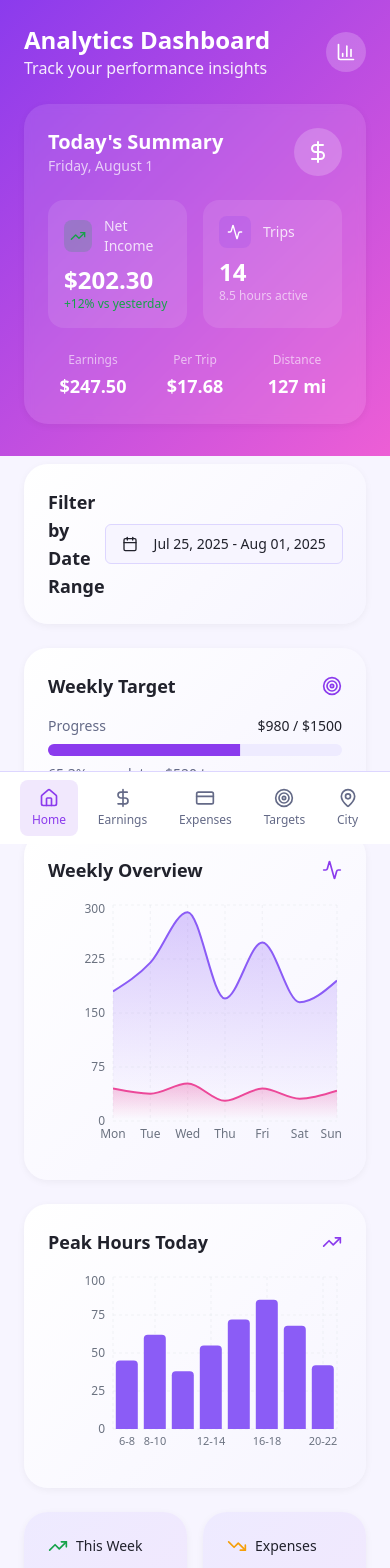
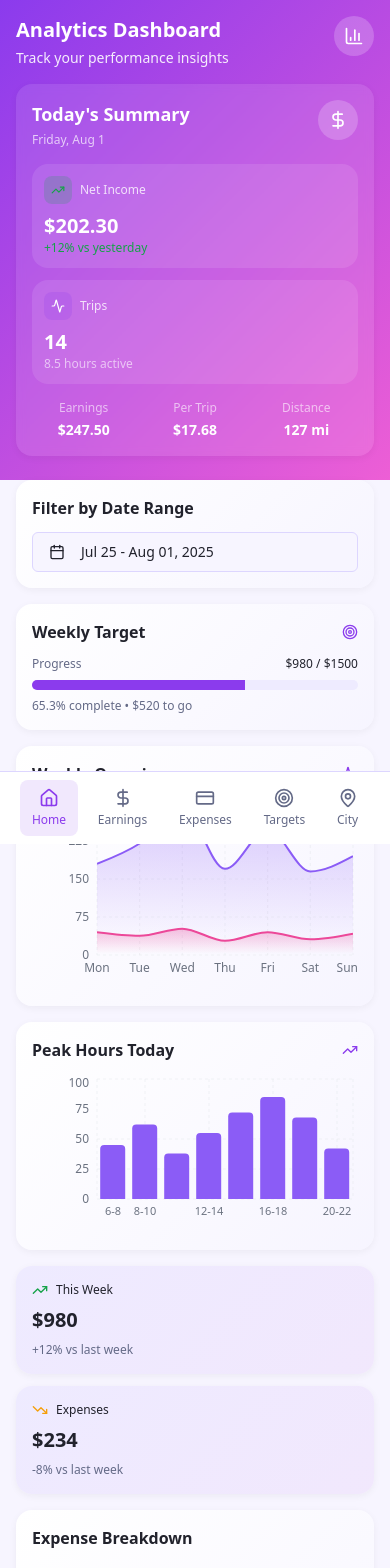
Before and after one commit to Arifalkharusi/urban-route-pro, a React (Vite) app: page /dashboard in a window 390 px wide. Shown: the top 1568 px of the page. Built offline with nearby package versions, Linux system fonts and the light colour scheme.

Commit message:
Improve UI for mobile
Refine the user interface for better mobile-friendliness, without converting to a native mobile app.

```diff
--- a/src/components/GradientCard.tsx
+++ b/src/components/GradientCard.tsx
@@ -16,7 +16,7 @@ const GradientCard = ({ children, className, variant = "card" }: GradientCardPro
 
   return (
     <div className={cn(
-      "rounded-2xl p-6 shadow-card",
+      "rounded-xl sm:rounded-2xl p-4 sm:p-6 shadow-card touch-manipulation",
       variantClasses[variant],
       className
     )}>
--- a/src/index.css
+++ b/src/index.css
@@ -116,5 +116,24 @@ All colors MUST be HSL.
 
   body {
     @apply bg-background text-foreground;
+    /* Better mobile experience */
+    -webkit-tap-highlight-color: transparent;
+    touch-action: manipulation;
+  }
+
+  /* Improve mobile scrolling */
+  * {
+    -webkit-overflow-scrolling: touch;
+  }
+
+  /* Better mobile input experience */
+  input, select, textarea {
+    @apply text-base; /* Prevents zoom on iOS */
+  }
+
+  @media (max-width: 640px) {
+    input, select, textarea {
+      font-size: 16px; /* Prevents zoom on iOS */
+    }
   }
 }
--- a/src/pages/CityInfo.tsx
+++ b/src/pages/CityInfo.tsx
@@ -283,20 +283,19 @@ const CityInfo = () => {
   return (
     <div className="min-h-screen bg-background pb-20">
       {/* Header */}
-      <div className="bg-gradient-primary text-white p-6">
-        <div className="space-y-4">
+      <div className="bg-gradient-primary text-white p-4 sm:p-6">
+        <div className="space-y-3 sm:space-y-4">
 
           {/* City Selection */}
           <div className="space-y-2">
-            <label className="text-sm font-medium text-white/90">Select City</label>
+            <label className="text-xs sm:text-sm font-medium text-white/90">Select City</label>
             <Select value={searchCity} onValueChange={setSearchCity}>
-              <SelectTrigger className="bg-white/10 border-white/20 text-white rounded-xl">
-                <SelectValue placeholder="Choose a city" />
-                <ChevronDown className="h-4 w-4 text-white/60" />
+              <SelectTrigger className="bg-white/10 border-white/20 text-white h-11 sm:h-10">
+                <SelectValue placeholder="Choose your city" />
               </SelectTrigger>
-              <SelectContent className="bg-background border shadow-lg z-[100]">
+              <SelectContent>
                 {cities.map((city) => (
-                  <SelectItem key={city} value={city} className="cursor-pointer">
+                  <SelectItem key={city} value={city}>
                     {city}
                   </SelectItem>
                 ))}
@@ -317,15 +316,15 @@ const CityInfo = () => {
         </div>
       </div>
 
-      <div className="p-6">
+      <div className="p-4 sm:p-6 space-y-4 sm:space-y-6 -mt-4">
         {/* Modern Tab Selectors */}
-        <div className="grid grid-cols-4 gap-3 mb-6">
+        <div className="grid grid-cols-2 sm:grid-cols-4 gap-2 sm:gap-3 mb-4 sm:mb-6">
           {tabData.map((tab) => (
             <button
               key={tab.id}
               onClick={() => setActiveTab(tab.id)}
               className={`
-                relative flex flex-col items-center gap-2 p-4 rounded-2xl border-2 transition-all duration-300 hover:scale-105
+                relative flex flex-col items-center gap-1.5 sm:gap-2 p-3 sm:p-4 rounded-xl sm:rounded-2xl border-2 transition-all duration-300 touch-manipulation
                 ${activeTab === tab.id
                   ? 'border-primary bg-primary/10 shadow-lg shadow-primary/20'
                   : 'border-border bg-card hover:border-primary/30 hover:bg-accent/50'
@@ -333,25 +332,25 @@ const CityInfo = () => {
               `}
             >
               {activeTab === tab.id && (
-                <div className="absolute -top-1 -right-1 w-3 h-3 bg-primary rounded-full animate-pulse" />
+                <div className="absolute -top-1 -right-1 w-2.5 h-2.5 sm:w-3 sm:h-3 bg-primary rounded-full animate-pulse" />
               )}
               <div className={`
-                w-12 h-12 rounded-xl flex items-center justify-center transition-all duration-300
+                w-8 h-8 sm:w-12 sm:h-12 rounded-lg sm:rounded-xl flex items-center justify-center transition-all duration-300
                 ${activeTab === tab.id
                   ? 'bg-primary text-primary-foreground shadow-md'
                   : 'bg-muted text-muted-foreground group-hover:bg-primary/20'
                 }
               `}>
-                <tab.icon className="w-6 h-6" />
+                <tab.icon className="w-4 h-4 sm:w-6 sm:h-6" />
               </div>
               <span className={`
-                text-sm font-medium transition-colors duration-300
+                text-xs sm:text-sm font-medium transition-colors duration-300 text-center
                 ${activeTab === tab.id ? 'text-primary' : 'text-muted-foreground'}
               `}>
                 {tab.label}
               </span>
               <div className={`
-                w-8 h-1 rounded-full transition-all duration-300
+                w-6 h-0.5 sm:w-8 sm:h-1 rounded-full transition-all duration-300
                 ${activeTab === tab.id ? 'bg-primary' : 'bg-transparent'}
               `} />
             </button>
--- a/src/pages/Dashboard.tsx
+++ b/src/pages/Dashboard.tsx
@@ -58,87 +58,87 @@ const Dashboard = () => {
   return (
     <div className="min-h-screen bg-background pb-20">
       {/* Header */}
-      <div className="bg-gradient-primary text-white p-6 pb-8">
-        <div className="flex justify-between items-center mb-6">
-          <div>
-            <h1 className="text-2xl font-bold">Analytics Dashboard</h1>
-            <p className="opacity-90">Track your performance insights</p>
+      <div className="bg-gradient-primary text-white p-4 sm:p-6 pb-6 sm:pb-8">
+        <div className="flex justify-between items-start sm:items-center mb-4 sm:mb-6">
+          <div className="flex-1 min-w-0">
+            <h1 className="text-xl sm:text-2xl font-bold truncate">Analytics Dashboard</h1>
+            <p className="opacity-90 text-sm sm:text-base mt-1">Track your performance insights</p>
           </div>
-          <div className="w-10 h-10 bg-white/20 rounded-full flex items-center justify-center">
-            <BarChart3 className="w-5 h-5" />
+          <div className="w-10 h-10 sm:w-12 sm:h-12 bg-white/20 rounded-full flex items-center justify-center ml-3 flex-shrink-0">
+            <BarChart3 className="w-5 h-5 sm:w-6 sm:h-6" />
           </div>
         </div>
 
         {/* Today's Summary */}
         <GradientCard variant="card" className="bg-white/10 backdrop-blur-sm border-white/20">
-          <div className="flex justify-between items-center mb-6">
-            <div>
-              <h2 className="text-xl font-bold text-white">Today's Summary</h2>
-              <p className="text-white/70 text-sm">
+          <div className="flex justify-between items-start sm:items-center mb-4 sm:mb-6">
+            <div className="flex-1 min-w-0">
+              <h2 className="text-lg sm:text-xl font-bold text-white">Today's Summary</h2>
+              <p className="text-white/70 text-xs sm:text-sm mt-1">
                 {new Date().toLocaleDateString('en-US', {
                   weekday: 'long',
-                  month: 'long',
+                  month: 'short',
                   day: 'numeric'
                 })}
               </p>
             </div>
-            <div className="w-12 h-12 bg-white/20 rounded-2xl flex items-center justify-center">
-              <DollarSign className="w-6 h-6 text-white" />
+            <div className="w-10 h-10 sm:w-12 sm:h-12 bg-white/20 rounded-2xl flex items-center justify-center ml-3 flex-shrink-0">
+              <DollarSign className="w-5 h-5 sm:w-6 sm:h-6 text-white" />
             </div>
           </div>
 
-          <div className="grid grid-cols-2 gap-4 mb-6">
-            <div className="bg-white/10 rounded-xl p-4">
-              <div className="flex items-center gap-3 mb-2">
-                <div className="w-8 h-8 bg-success/20 rounded-lg flex items-center justify-center">
-                  <TrendingUp className="w-4 h-4 text-success" />
+          <div className="grid grid-cols-1 sm:grid-cols-2 gap-3 sm:gap-4 mb-4 sm:mb-6">
+            <div className="bg-white/10 rounded-xl p-3 sm:p-4">
+              <div className="flex items-center gap-2 sm:gap-3 mb-2">
+                <div className="w-7 h-7 sm:w-8 sm:h-8 bg-success/20 rounded-lg flex items-center justify-center">
+                  <TrendingUp className="w-3.5 h-3.5 sm:w-4 sm:h-4 text-success" />
                 </div>
-                <span className="text-white/80 text-sm font-medium">Net Income</span>
+                <span className="text-white/80 text-xs sm:text-sm font-medium">Net Income</span>
               </div>
-              <p className="text-2xl font-bold text-white">${netIncome.toFixed(2)}</p>
+              <p className="text-xl sm:text-2xl font-bold text-white">${netIncome.toFixed(2)}</p>
               <p className="text-success text-xs">+12% vs yesterday</p>
             </div>
 
-            <div className="bg-white/10 rounded-xl p-4">
-              <div className="flex items-center gap-3 mb-2">
-                <div className="w-8 h-8 bg-primary/20 rounded-lg flex items-center justify-center">
-                  <Activity className="w-4 h-4 text-white" />
+            <div className="bg-white/10 rounded-xl p-3 sm:p-4">
+              <div className="flex items-center gap-2 sm:gap-3 mb-2">
+                <div className="w-7 h-7 sm:w-8 sm:h-8 bg-primary/20 rounded-lg flex items-center justify-center">
+                  <Activity className="w-3.5 h-3.5 sm:w-4 sm:h-4 text-white" />
                 </div>
-                <span className="text-white/80 text-sm font-medium">Trips</span>
+                <span className="text-white/80 text-xs sm:text-sm font-medium">Trips</span>
               </div>
-              <p className="text-2xl font-bold text-white">14</p>
+              <p className="text-xl sm:text-2xl font-bold text-white">14</p>
               <p className="text-white/60 text-xs">8.5 hours active</p>
             </div>
           </div>
 
-          <div className="grid grid-cols-3 gap-3">
+          <div className="grid grid-cols-3 gap-2 sm:gap-3">
             <div className="text-center">
               <p className="text-white/60 text-xs mb-1">Earnings</p>
-              <p className="text-lg font-semibold text-white">${todayEarnings.toFixed(2)}</p>
+              <p className="text-sm sm:text-lg font-semibold text-white">${todayEarnings.toFixed(2)}</p>
             </div>
             <div className="text-center">
               <p className="text-white/60 text-xs mb-1">Per Trip</p>
-              <p className="text-lg font-semibold text-white">${(todayEarnings / 14).toFixed(2)}</p>
+              <p className="text-sm sm:text-lg font-semibold text-white">${(todayEarnings / 14).toFixed(2)}</p>
             </div>
             <div className="text-center">
               <p className="text-white/60 text-xs mb-1">Distance</p>
-              <p className="text-lg font-semibold text-white">127 mi</p>
+              <p className="text-sm sm:text-lg font-semibold text-white">127 mi</p>
             </div>
           </div>
         </GradientCard>
       </div>
 
-      <div className="p-6 space-y-6 -mt-4">
+      <div className="p-4 sm:p-6 space-y-4 sm:space-y-6 -mt-4">
         {/* Date Filter */}
         <GradientCard>
-          <div className="flex items-center justify-between">
-            <h3 className="font-semibold text-lg">Filter by Date Range</h3>
+          <div className="flex flex-col sm:flex-row sm:items-center sm:justify-between gap-3 sm:gap-0">
+            <h3 className="font-semibold text-base sm:text-lg">Filter by Date Range</h3>
             <Popover>
               <PopoverTrigger asChild>
                 <Button
                   variant="outline"
                   className={cn(
-                    "justify-start text-left font-normal",
+                    "justify-start text-left font-normal w-full sm:w-auto text-sm",
                     !dateRange.from && "text-muted-foreground"
                   )}
                 >
@@ -146,8 +146,8 @@ const Dashboard = () => {
                   {dateRange.from ? (
                     dateRange.to ? (
                       <>
-                        {format(dateRange.from, "LLL dd, y")} -{" "}
-                        {format(dateRange.to, "LLL dd, y")}
+                        {format(dateRange.from, "MMM dd")} -{" "}
+                        {format(dateRange.to, "MMM dd, y")}
                       </>
                     ) : (
                       format(dateRange.from, "LLL dd, y")
@@ -164,7 +164,7 @@ const Dashboard = () => {
                   defaultMonth={dateRange.from}
                   selected={dateRange}
                   onSelect={setDateRange}
-                  numberOfMonths={2}
+                  numberOfMonths={1}
                   className="p-3 pointer-events-auto"
                 />
               </PopoverContent>
@@ -173,19 +173,19 @@ const Dashboard = () => {
         </GradientCard>
         {/* Weekly Target Progress */}
         <GradientCard>
-          <div className="space-y-4">
+          <div className="space-y-3 sm:space-y-4">
             <div className="flex items-center justify-between">
-              <h3 className="font-semibold text-lg">Weekly Target</h3>
-              <Target className="w-5 h-5 text-primary" />
+              <h3 className="font-semibold text-base sm:text-lg">Weekly Target</h3>
+              <Target className="w-4 h-4 sm:w-5 sm:h-5 text-primary" />
             </div>
 
             <div className="space-y-2">
-              <div className="flex justify-between text-sm">
+              <div className="flex justify-between text-xs sm:text-sm">
                 <span className="text-muted-foreground">Progress</span>
                 <span className="font-medium">${weeklyProgress} / ${weeklyTarget}</span>
               </div>
-              <Progress value={progressPercentage} className="h-3" />
-              <p className="text-sm text-muted-foreground">
+              <Progress value={progressPercentage} className="h-2.5 sm:h-3" />
+              <p className="text-xs sm:text-sm text-muted-foreground">
                 {progressPercentage.toFixed(1)}% complete • ${weeklyTarget - weeklyProgress} to go
               </p>
             </div>
@@ -194,13 +194,13 @@ const Dashboard = () => {
 
         {/* Weekly Earnings vs Expenses Chart */}
         <GradientCard>
-          <div className="space-y-4">
+          <div className="space-y-3 sm:space-y-4">
             <div className="flex items-center justify-between">
-              <h3 className="font-semibold text-lg">Weekly Overview</h3>
-              <Activity className="w-5 h-5 text-primary" />
+              <h3 className="font-semibold text-base sm:text-lg">Weekly Overview</h3>
+              <Activity className="w-4 h-4 sm:w-5 sm:h-5 text-primary" />
             </div>
 
-            <div className="h-64">
+            <div className="h-48 sm:h-64">
               <ResponsiveContainer width="100%" height="100%">
                 <AreaChart data={weeklyData}>
                   <defs>
@@ -257,13 +257,13 @@ const Dashboard = () => {
 
         {/* Daily Hours Performance */}
         <GradientCard>
-          <div className="space-y-4">
+          <div className="space-y-3 sm:space-y-4">
             <div className="flex items-center justify-between">
-              <h3 className="font-semibold text-lg">Peak Hours Today</h3>
-              <TrendingUp className="w-5 h-5 text-primary" />
+              <h3 className="font-semibold text-base sm:text-lg">Peak Hours Today</h3>
+              <TrendingUp className="w-4 h-4 sm:w-5 sm:h-5 text-primary" />
             </div>
 
-            <div className="h-48">
+            <div className="h-40 sm:h-48">
               <ResponsiveContainer width="100%" height="100%">
                 <BarChart data={dailyHoursData}>
                   <XAxis
@@ -298,45 +298,45 @@ const Dashboard = () => {
         </GradientCard>
 
         {/* Stats Cards and Expense Breakdown */}
-        <div className="grid grid-cols-2 gap-4">
+        <div className="grid grid-cols-1 sm:grid-cols-2 gap-3 sm:gap-4">
           <GradientCard className="bg-gradient-secondary">
             <div className="space-y-2">
               <div className="flex items-center gap-2">
-                <TrendingUp className="w-5 h-5 text-success" />
-                <span className="text-sm font-medium">This Week</span>
+                <TrendingUp className="w-4 h-4 sm:w-5 sm:h-5 text-success" />
+                <span className="text-xs sm:text-sm font-medium">This Week</span>
               </div>
-              <p className="text-2xl font-bold">${weeklyProgress}</p>
-              <p className="text-sm text-muted-foreground">+12% vs last week</p>
+              <p className="text-xl sm:text-2xl font-bold">${weeklyProgress}</p>
+              <p className="text-xs sm:text-sm text-muted-foreground">+12% vs last week</p>
             </div>
           </GradientCard>
 
           <GradientCard className="bg-gradient-secondary">
             <div className="space-y-2">
               <div className="flex items-center gap-2">
-                <TrendingDown className="w-5 h-5 text-warning" />
-                <span className="text-sm font-medium">Expenses</span>
+                <TrendingDown className="w-4 h-4 sm:w-5 sm:h-5 text-warning" />
+                <span className="text-xs sm:text-sm font-medium">Expenses</span>
               </div>
-              <p className="text-2xl font-bold">$234</p>
-              <p className="text-sm text-muted-foreground">-8% vs last week</p>
+              <p className="text-xl sm:text-2xl font-bold">$234</p>
+              <p className="text-xs sm:text-sm text-muted-foreground">-8% vs last week</p>
             </div>
           </GradientCard>
         </div>
 
         {/* Expense Breakdown Chart */}
         <GradientCard>
-          <div className="space-y-4">
-            <h3 className="font-semibold text-lg">Expense Breakdown</h3>
+          <div className="space-y-3 sm:space-y-4">
+            <h3 className="font-semibold text-base sm:text-lg">Expense Breakdown</h3>
 
-            <div className="flex items-center">
-              <div className="h-40 w-40">
+            <div className="flex flex-col sm:flex-row sm:items-center gap-4">
+              <div className="h-32 w-32 sm:h-40 sm:w-40 mx-auto sm:mx-0">
                 <ResponsiveContainer width="100%" height="100%">
                   <PieChart>
                     <Pie
                       data={expenseBreakdown}
                       cx="50%"
                       cy="50%"
-                      innerRadius={40}
-                      outerRadius={70}
+                      innerRadius={30}
+                      outerRadius={55}
                       paddingAngle={2}
                       dataKey="value"
                     >
@@ -349,7 +349,7 @@ const Dashboard = () => {
                 </ResponsiveContainer>
               </div>
 
-              <div className="flex-1 ml-4 space-y-2">
+              <div className="flex-1 space-y-2 sm:ml-4">
                 {expenseBreakdown.map((item, index) => (
                   <div key={item.name} className="flex items-center justify-between">
                     <div className="flex items-center gap-2">
@@ -357,9 +357,9 @@ const Dashboard = () => {
                         className="w-3 h-3 rounded-full"
                         style={{ backgroundColor: COLORS[index] }}
                       />
-                      <span className="text-sm">{item.name}</span>
+                      <span className="text-xs sm:text-sm">{item.name}</span>
                     </div>
-                    <span className="text-sm font-medium">${item.value}</span>
+                    <span className="text-xs sm:text-sm font-medium">${item.value}</span>
                   </div>
                 ))}
               </div>
```
